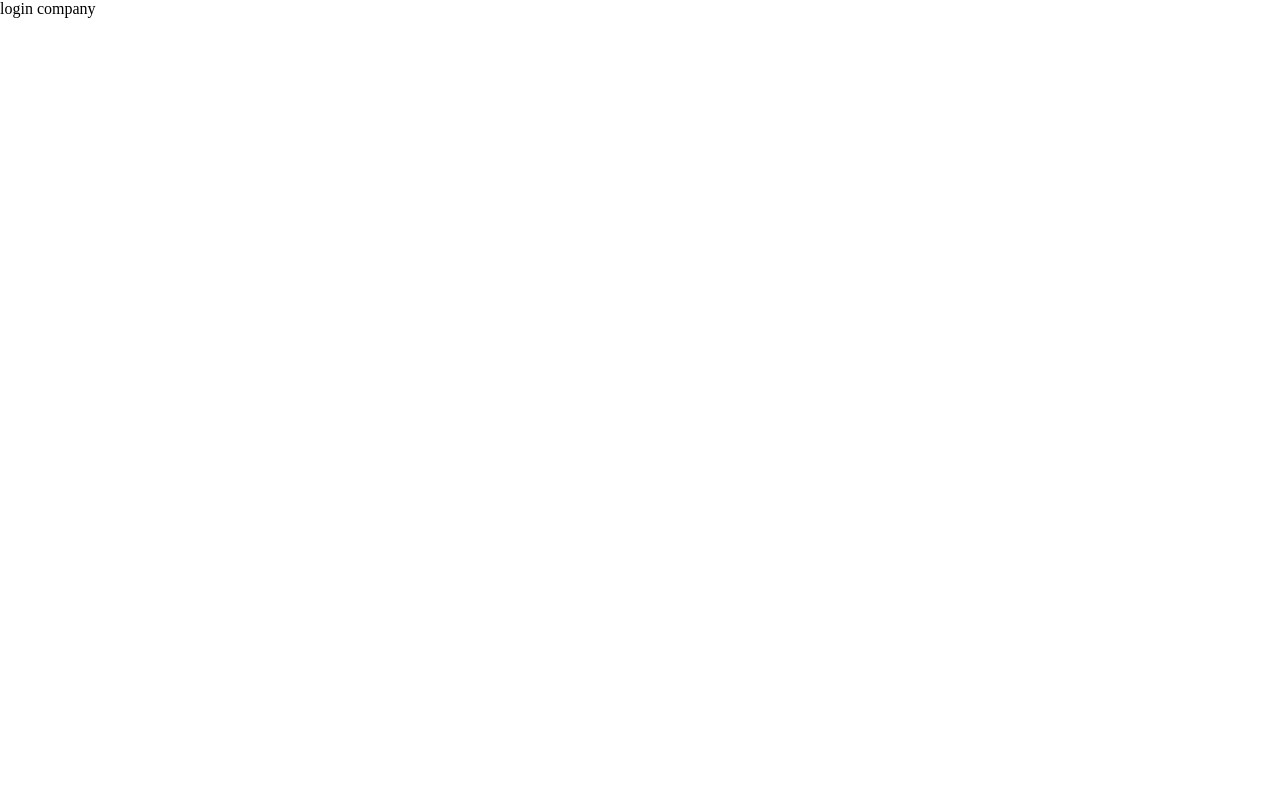
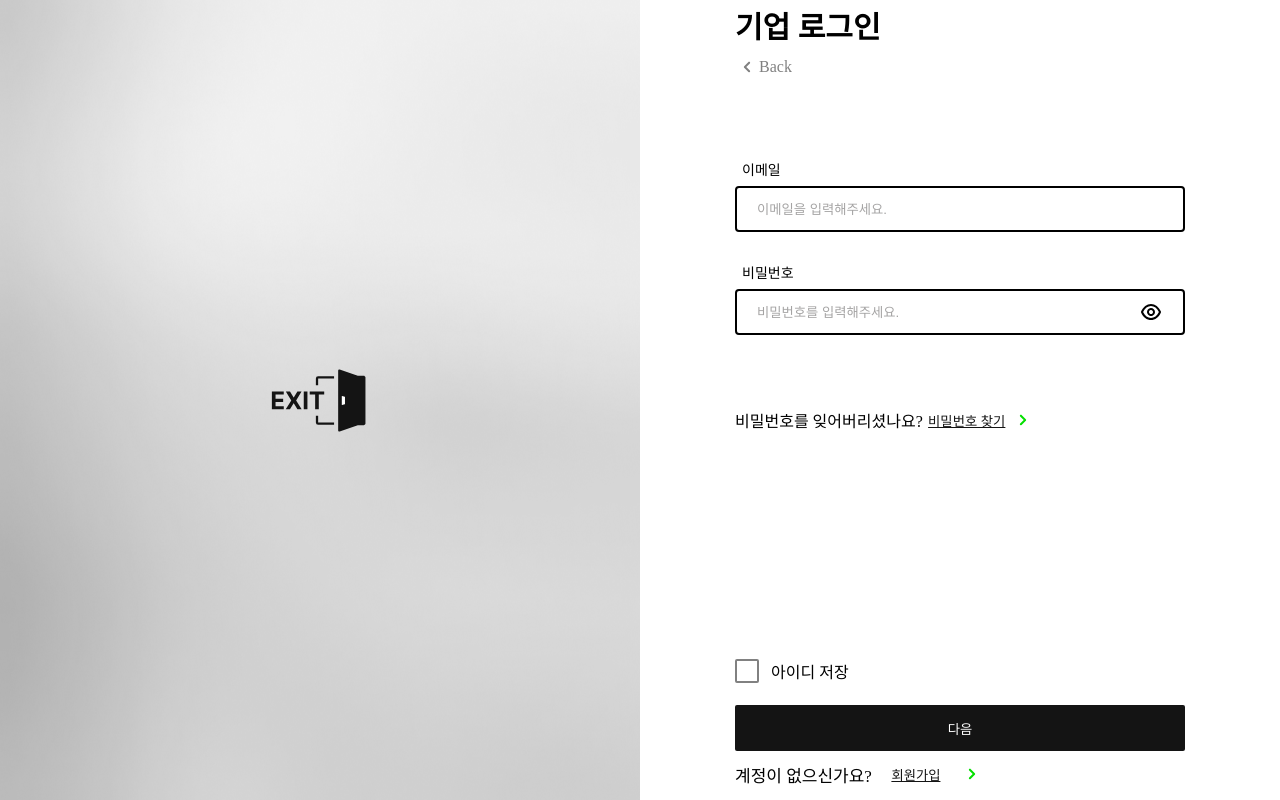
Before and after one commit to EntryDSM/exit-front-end, a Next.js app: page /auth/login/company in a window 1280 px wide. Built offline with nearby package versions, Linux system fonts and the light colour scheme.

Commit message:
Feat : 회사 로그인 레이아웃 추가

```diff
--- a/src/assets/icon/logo.tsx
+++ b/src/assets/icon/logo.tsx
@@ -1,8 +1,14 @@
-export default function Logo() {
+export default function Logo({
+  height,
+  width,
+}: {
+  height?: number;
+  width?: number;
+}) {
   return (
     <svg
-      width="63"
-      height="40"
+      width={width ?? '63'}
+      height={height ?? '40'}
       viewBox="0 0 63 40"
       fill="none"
       xmlns="http://www.w3.org/2000/svg"
--- a/src/pages/auth/login/company.tsx
+++ b/src/pages/auth/login/company.tsx
@@ -1,3 +1,96 @@
-export default () => {
-  return 'login company';
-};
+import { Layout } from '@components/common/layout';
+import { Text } from '@components/common/text';
+import { Button } from '@components/common/button';
+import { ButtonKinds } from '@components/common/button/@type';
+import LeftArrow from '@assets/icon/left-arrow';
+import { Colors } from '@styles/theme/color';
+import Image from 'next/image';
+import AuthBgImg from '@assets/imgs/AuthBgImg.png';
+import { Input } from '@components/common/input';
+import Logo from '@assets/icon/logo';
+import RightArrow from '@assets/icon/right-arrow';
+import Checkbox from '@components/common/checkbox';
+import Link from 'next/link';
+import { useRouter } from 'next/router';
+
+export default function Page() {
+  const router = useRouter();
+  return (
+    <Layout width={'100vw'} height={'100vh'} direction={'row'}>
+      <Layout
+        position={'relative'}
+        height={'100vh'}
+        align={'center'}
+        justify={'center'}
+      >
+        <Image src={AuthBgImg} alt={''} style={{ width: '50vw' }} />
+        <Layout position={'absolute'} direction={'column'} align={'center'}>
+          <Logo height={63} width={100} />
+        </Layout>
+      </Layout>
+      <Layout justify={'center'} width={'50vw'} direction={'row'}>
+        <Layout
+          direction={'column'}
+          align={'flex-start'}
+          justify={'center'}
+          height={'100vh'}
+        >
+          <Layout
+            direction={'column'}
+            gap={8}
+            justify={'center'}
+            minHeight={24}
+          >
+            <Text weight={600} fontSize={30}>
+              기업 로그인
+            </Text>
+            <Layout
+              direction={'row'}
+              align={'center'}
+              onClick={() => router.back()}
+              style={{ cursor: 'pointer' }}
+            >
+              <LeftArrow width={24} height={24} fillColor={Colors.gray400} />
+              <Text color={'gray400'}>Back</Text>
+            </Layout>
+          </Layout>
+          <Layout direction={'column'} gap={30} margin={[80, 0, 62, 0]}>
+            <Input
+              name={'이메일'}
+              placeHolder={'이메일을 입력해주세요.'}
+              initInputType={'email'}
+              width={450}
+            />
+            <Input
+              name={'비밀번호'}
+              width={450}
+              hasHiddenIcon={true}
+              placeHolder={'비밀번호를 입력해주세요.'}
+            />
+          </Layout>
+          <Layout direction={'row'} align={'center'} margin={[0, 0, 216, 0]}>
+            <Text>비밀번호를 잊어버리셨나요?</Text>
+            {/*TODO : fontColor 추가하기*/}
+            <Button btnKinds={ButtonKinds.UNDERLINE}>비밀번호 찾기</Button>
+            <RightArrow fillColor={Colors.check} width={24} height={24} />
+          </Layout>
+          <Layout direction={'row'} align={'center'} margin={[0, 0, 22, 0]}>
+            <Checkbox />
+            <Text margin={[0, 0, 0, 12]}>아이디 저장</Text>
+          </Layout>
+          <Button btnKinds={ButtonKinds.CONTAINED} width={450}>
+            다음
+          </Button>
+          <Layout direction={'row'} align={'center'}>
+            <Text fontSize={17}>계정이 없으신가요?</Text>
+            {/*TODO : fontColor 추가하기*/}
+            <Link href={'/auth/signup/company'}>
+              <Button btnKinds={ButtonKinds.UNDERLINE}>회원가입</Button>
+            </Link>
+            <RightArrow fillColor={Colors.check} width={24} height={24} />
+          </Layout>
+        </Layout>
+      </Layout>
+    </Layout>
+  );
+}
```
